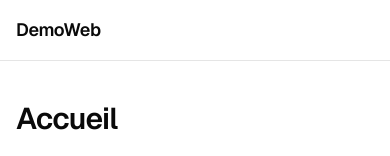
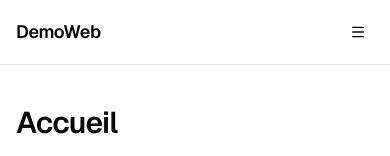
Before and after one commit to sieni7/DemoWeb, a Next.js app: page / in a window 390 px wide. Shown: the top 156 px of the page. Built offline with nearby package versions, Linux system fonts and the light colour scheme.

Commit message:
feat(s1): add responsive accessible navigation (T1-2)

```diff
--- a/app/(public)/layout.tsx
+++ b/app/(public)/layout.tsx
@@ -1,4 +1,6 @@
 import Link from "next/link";
+
+import { Navigation } from "@/components/public/navigation";
 
 export default function PublicLayout({
   children,
@@ -13,7 +15,7 @@ export default function PublicLayout({
       >
         Aller au contenu principal
       </a>
-      <header className="border-b border-border bg-background/80">
+      <header className="relative border-b border-border bg-background/80">
         <div className="mx-auto flex w-full max-w-6xl items-center justify-between px-4 py-4">
           <Link
             href="/"
@@ -21,6 +23,7 @@ export default function PublicLayout({
           >
             DemoWeb
           </Link>
+          <Navigation />
         </div>
       </header>
       <main
--- /dev/null
+++ b/components/public/navigation.tsx
@@ -0,0 +1,125 @@
+"use client";
+
+import Link from "next/link";
+import { usePathname } from "next/navigation";
+import { Menu, X } from "lucide-react";
+import { useEffect, useRef, useState } from "react";
+
+import { Button } from "@/components/ui/button";
+import { MOBILE_MENU_ID, NAVIGATION_ITEMS } from "@/lib/navigation";
+
+function isCurrentPath(pathname: string, href: string): boolean {
+  return href === "/" ? pathname === "/" : pathname.startsWith(href);
+}
+
+export function Navigation() {
+  const [isOpen, setIsOpen] = useState(false);
+  const buttonRef = useRef<HTMLButtonElement>(null);
+  const menuRef = useRef<HTMLDivElement>(null);
+  const pathname = usePathname();
+
+  useEffect(() => {
+    setIsOpen(false);
+  }, [pathname]);
+
+  useEffect(() => {
+    if (!isOpen) {
+      return;
+    }
+
+    const menu = menuRef.current;
+    if (!menu) {
+      return;
+    }
+
+    const getFocusable = () =>
+      Array.from(menu.querySelectorAll<HTMLElement>("a[href], button:not([disabled])"));
+
+    getFocusable()[0]?.focus();
+
+    const handleKeyDown = (event: KeyboardEvent) => {
+      if (event.key === "Escape") {
+        setIsOpen(false);
+        buttonRef.current?.focus();
+        return;
+      }
+
+      if (event.key !== "Tab") {
+        return;
+      }
+
+      const focusable = getFocusable();
+      const first = focusable[0];
+      const last = focusable[focusable.length - 1];
+      if (!first || !last) {
+        return;
+      }
+
+      if (event.shiftKey && document.activeElement === first) {
+        event.preventDefault();
+        last.focus();
+      } else if (!event.shiftKey && document.activeElement === last) {
+        event.preventDefault();
+        first.focus();
+      }
+    };
+
+    document.addEventListener("keydown", handleKeyDown);
+    return () => document.removeEventListener("keydown", handleKeyDown);
+  }, [isOpen]);
+
+  return (
+    <nav aria-label="Navigation principale" className="flex items-center gap-4">
+      <ul className="hidden items-center gap-1 md:flex">
+        {NAVIGATION_ITEMS.map((item) => (
+          <li key={item.href}>
+            <Link
+              href={item.href}
+              aria-current={isCurrentPath(pathname, item.href) ? "page" : undefined}
+              className="rounded-md px-3 py-2 text-sm outline-none focus-visible:ring-2 focus-visible:ring-ring focus-visible:ring-offset-2 focus-visible:ring-offset-background aria-[current=page]:font-semibold aria-[current=page]:underline aria-[current=page]:underline-offset-4"
+            >
+              {item.label}
+            </Link>
+          </li>
+        ))}
+      </ul>
+
+      <Button
+        ref={buttonRef}
+        type="button"
+        variant="ghost"
+        size="icon"
+        className="md:hidden"
+        aria-label={isOpen ? "Fermer le menu" : "Ouvrir le menu"}
+        aria-expanded={isOpen}
+        aria-controls={MOBILE_MENU_ID}
+        onClick={() => setIsOpen((open) => !open)}
+      >
+        {isOpen ? <X aria-hidden="true" /> : <Menu aria-hidden="true" />}
+      </Button>
+
+      {isOpen ? (
+        <div
+          ref={menuRef}
+          id={MOBILE_MENU_ID}
+          className="absolute inset-x-0 top-full z-40 border-b border-border bg-background px-4 py-3 shadow-md md:hidden"
+        >
+          <ul className="flex flex-col gap-1">
+            {NAVIGATION_ITEMS.map((item) => (
+              <li key={item.href}>
+                <Link
+                  href={item.href}
+                  aria-current={isCurrentPath(pathname, item.href) ? "page" : undefined}
+                  onClick={() => setIsOpen(false)}
+                  className="block rounded-md px-3 py-2 text-sm outline-none focus-visible:ring-2 focus-visible:ring-ring focus-visible:ring-offset-2 focus-visible:ring-offset-background aria-[current=page]:font-semibold"
+                >
+                  {item.label}
+                </Link>
+              </li>
+            ))}
+          </ul>
+        </div>
+      ) : null}
+    </nav>
+  );
+}
--- /dev/null
+++ b/lib/navigation.ts
@@ -0,0 +1,14 @@
+export type NavigationItem = {
+  href: string;
+  label: string;
+};
+
+export const MOBILE_MENU_ID = "navigation-mobile";
+
+export const NAVIGATION_ITEMS: readonly NavigationItem[] = [
+  { href: "/", label: "Accueil" },
+  { href: "/projects", label: "Projets" },
+  { href: "/about", label: "À propos" },
+  { href: "/contact", label: "Contact" },
+  { href: "/privacy", label: "Confidentialité" },
+];
```
